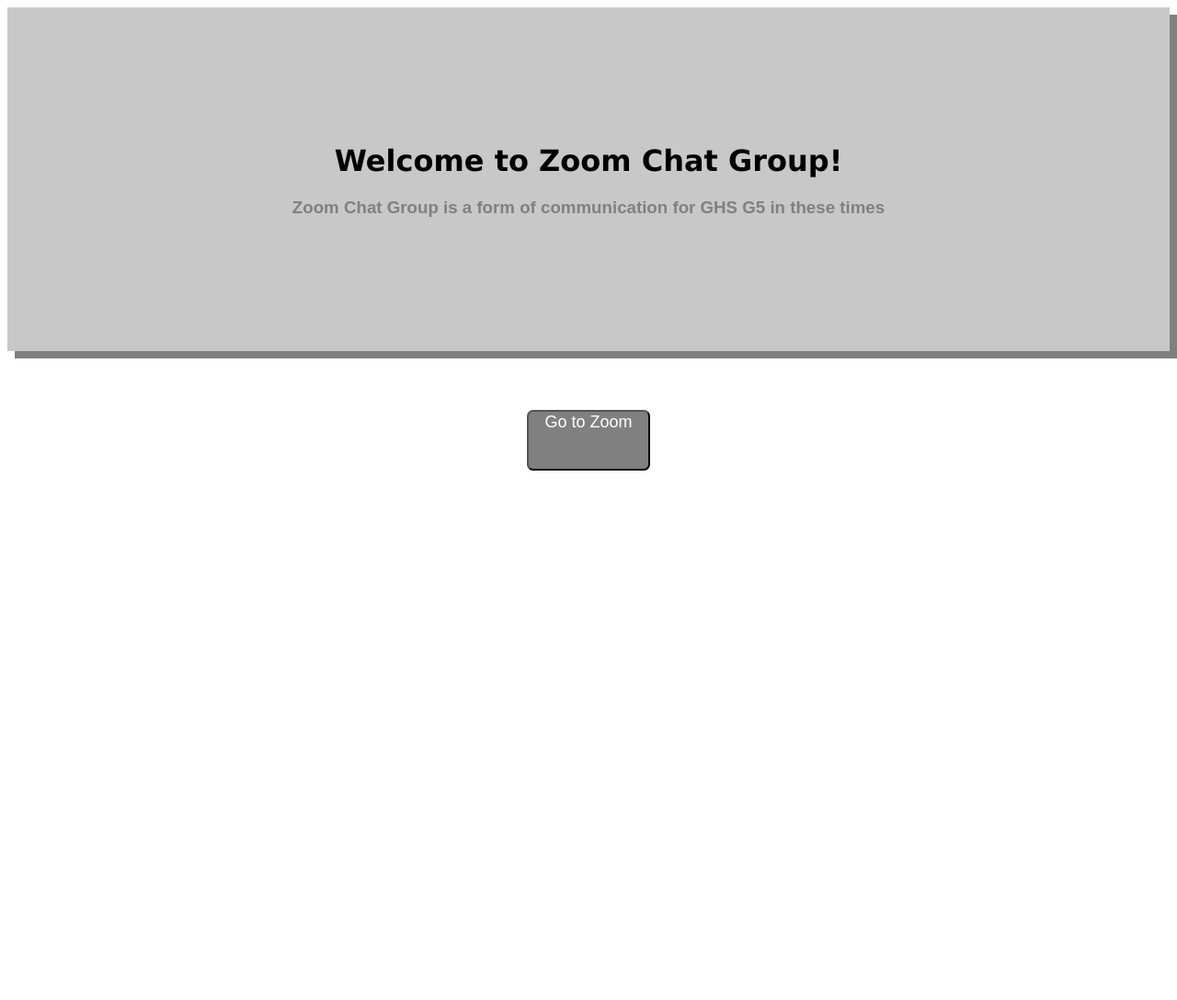
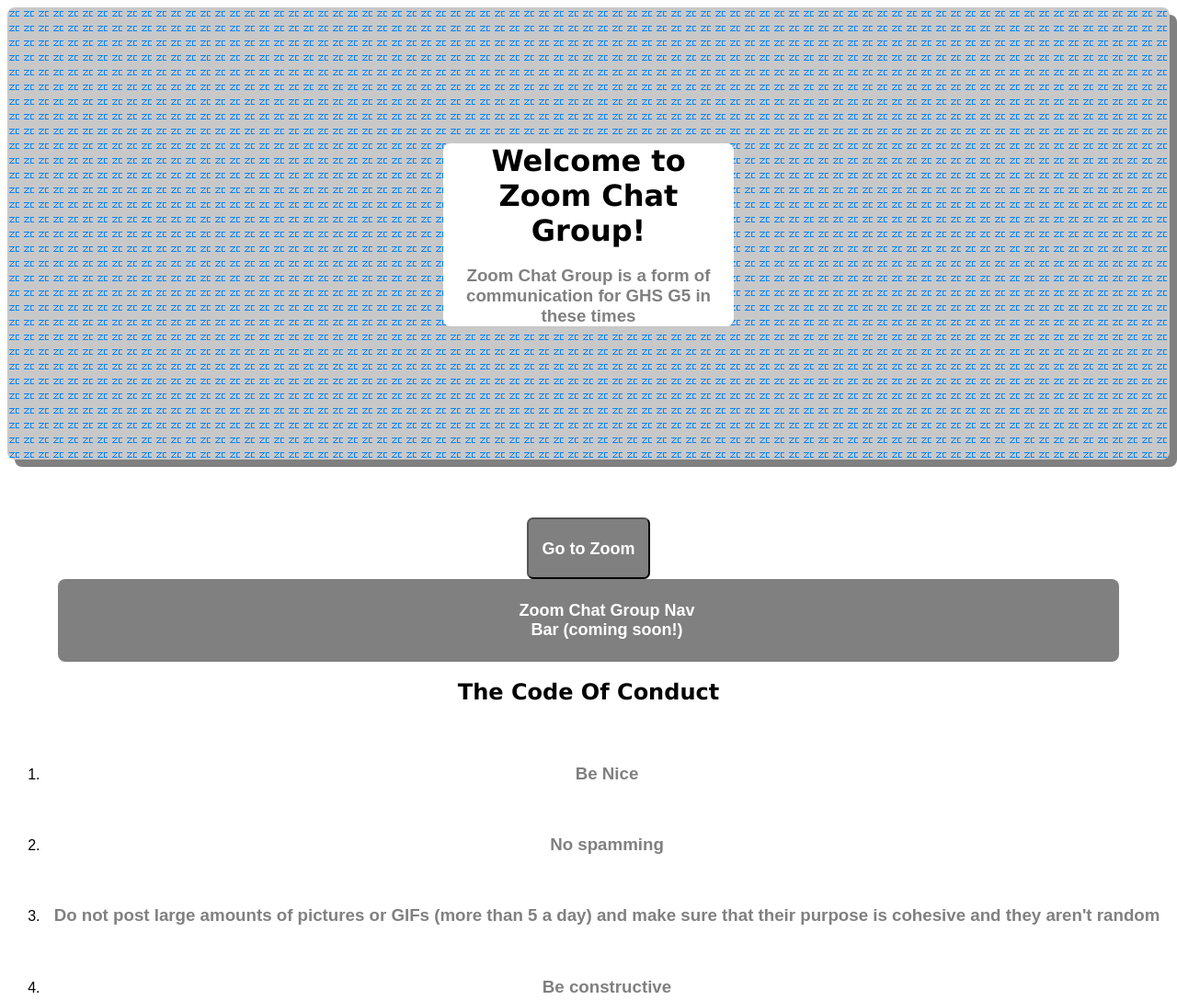
Before and after one commit to AsyncBanana/AsyncBanana.github.io, a plain HTML site: page index.html in a window 1280 px wide. Shown: the top 1088 px of the page at 92% size. Before the commit the page ends 800 px from the top, so only its background shows below. Drawn offline with Linux system fonts and the light colour scheme.

Commit message:
Added the COC

```diff
--- a/Style.css
+++ b/Style.css
@@ -1,11 +1,22 @@
-#Title {
+* {
+    font-family: Arial, Helvetica, sans-serif;
     text-align: center;
-    font-family: Verdana, Geneva, Tahoma, sans-serif
+}
+.Title {
+    text-align: center;
+    font-family: Verdana, Geneva, Tahoma, sans-serif;
+    margin-bottom: 5%;}
+#titleContainer {
+    height: 50%;
+    background-color: white;
+    border-radius: 0.5em;
+    width: 25%;
+    margin: auto;
 }
 .Subtitle {
     text-align: center;
-    font-family: Arial, Helvetica, sans-serif;
     color: grey;
+    width:100%;
 }
 header {
     background-color: rgb(200,200,200);
@@ -13,30 +24,60 @@
     padding-top: 10%;
     padding-bottom: 10%;
     transition-duration: 1s;
+    -webkit-transition-duration: 1s;
     margin-bottom: 5%;
+    border-radius: 0.5em;
+    background-image: url('favicon.ico');
 }
 header:hover {
     box-shadow: 1em 1em grey;
 }
 nav {
     position: sticky;
+    top: 0;
+    display: block;
+    width: 90%;
+    height: 20%;
+    padding: 0.5em;
+    border-radius: 0.5em;
+    align-items: center;
+    border-width: 0.25em;
+    border-color: darkgray;
+    margin: auto;
+    background-color: grey;
 }
-nav li {
-    display: inline;
-    background-color: bisque;
+nav ul{
+    justify-content: space-around;
+    text-align: center;
+}
+nav ul li {
+    display: inline-block;
+    text-align: center;
+    background-color: gray;
+    transition-duration: 0.25s;
+    -webkit-transition-duration: 0.25s;
+    border-radius: 0.5em;
+    width: 20%;
+}
+nav ul li:hover {
+    background-color: lightgray;
 }
 a {
     text-decoration: none;
+    text-align: center;
+    color: white;
+    font-size: large;
+    font-weight: 700;
+}
+button a {
     width:100%;
     height: 100%;
     display: block;
-    text-align: center;
-    color: white;
-    font-size: large;
 }
 button {
     Background-color: grey;
     transition-duration: 0.25s;
+    -webkit-transition-duration: 0.25s;
     margin: auto;
     display: block;
     width: 10em;
--- a/index.html
+++ b/index.html
@@ -1,21 +1,49 @@
 <!DOCTYPE html>
-<html>
+<html lang = "en">
+    <meta charset="utf-8">
     <link rel="stylesheet" type="text/css" href="Style.css">
 <head>
+    <meta name="viewport" content="width=device-width, initial-scale=1, shrink-to-fit=no">
     <title>Zoom Chat Group</title>
     <link rel="shortcut icon" type="image/x-icon" href="favicon.ico" />
 </head>
 <body>
     <header>
-        <h1 id = "Title">Welcome to Zoom Chat Group!</h1>
-        <h3 class = 'Subtitle'>Zoom Chat Group is a form of communication for GHS G5 in these times</h3>
+        <div id = "titleContainer">
+            <h1 class = "Title">Welcome to Zoom Chat Group!</h1>
+            <h3 class = 'Subtitle'>Zoom Chat Group is a form of communication for GHS G5 in these times</h3>
+        </div>
     </header>
-    <button><a href = 'https://zoom.us/' target = "_blank">Go to Zoom</a></button>
+    <button><a href = 'https://zoom.us/' target = "_blank"><br>Go to Zoom</a></button>
     <nav>
         <ul>
-            <li><a>Coming Soon!</a></li>
+            <li><a>Zoom Chat Group Nav Bar (coming soon!)</a></li>
         </ul>
     </nav>
+    <article>
+        <h2 class = 'Title'>The Code Of Conduct</h2>
+        <ol>
+            <li><h3 class = 'Subtitle'>Be Nice</h3></li>
+            <br>
+            <li><h3 class = 'Subtitle'>No spamming</h3></li>
+            <br>
+            <li><h3 class = 'Subtitle'>Do not post large amounts of pictures or GIFs (more than 5 a day) and make sure that their purpose is cohesive and they aren't random</h3></li>
+            <br>
+            <li><h3 class = 'Subtitle'>Be constructive</h3></li>
+            <br>
+            <li><h3 class = 'Subtitle'>No talking after 8:00 PM or before 7:00 AM</h3></li>
+            <br>
+            <li><h3 class = 'Subtitle'>Respect your peers and don't tease, bully, or use derogatory terms</h3></li>
+            <br>
+            <li><h3 class = 'Subtitle'>No talking during class unless somebody can't get in to class or there is a emergency</h3></li>
+            <br>
+            <li><h3 class = 'Subtitle'>Ask Jacob or Sama if you have any questions</h3></li>
+        </ol>
+        <br>
+        <br>
+        <h3>More will be added soon!</h3>
+    </article>
 </body>
 <script src = "Main.js"></script>
+
 </html>
```
